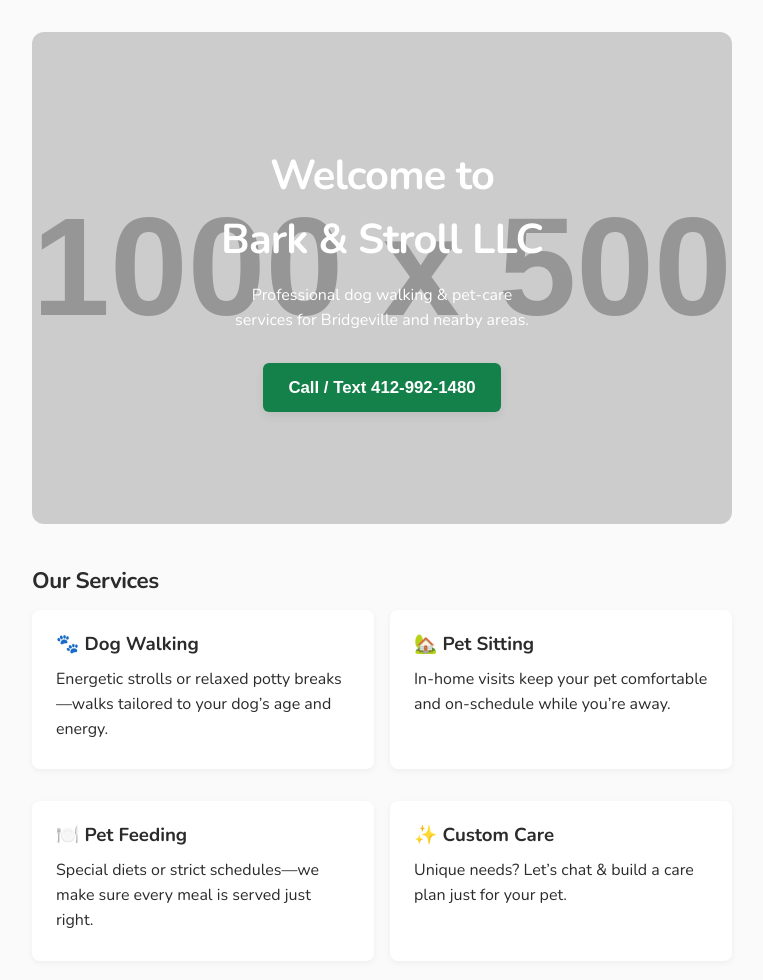
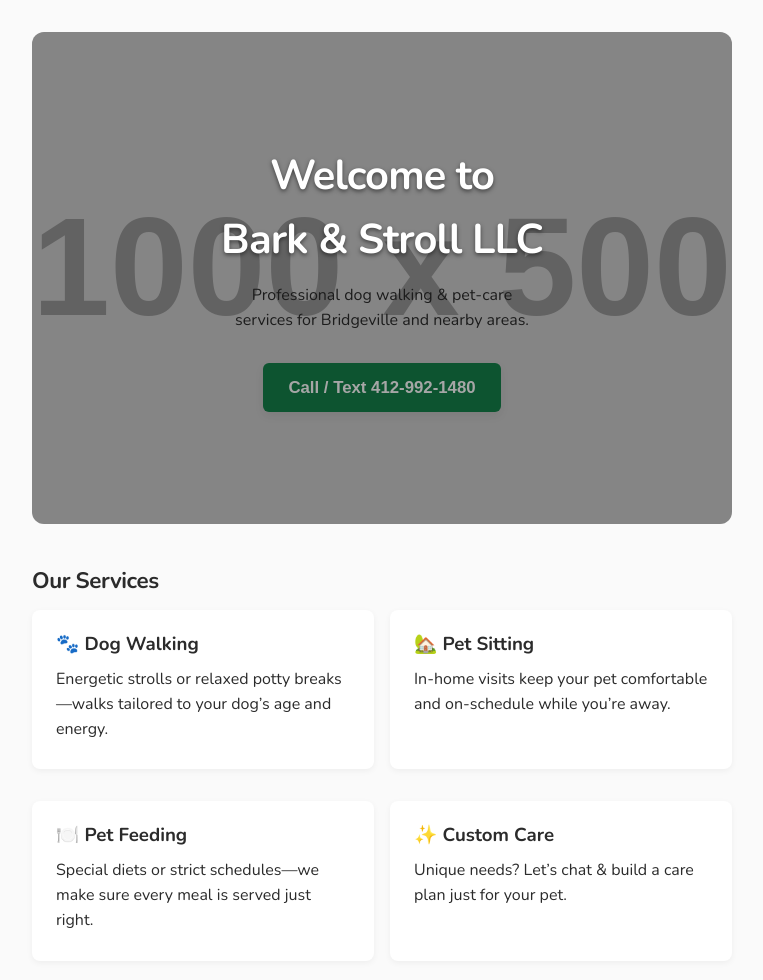
Before and after one commit to pghcham1990/Bbarkstroll-site, a plain HTML site: page index.html in a window 1280 px wide. Shown: the top 980 px of the page, without its empty margins (258-1021 px from the left). Drawn offline with nearby package versions, Linux system fonts and the light colour scheme; placeholder pictures from the web are drawn by us.

Commit message:
Update index.html

```diff
--- a/index.html
+++ b/index.html
@@ -1,10 +1,9 @@
-<!---- paste this over your current index.html -->
 <!doctype html>
 <html lang="en">
 <head>
 <meta charset="utf-8">
 <meta name="viewport" content="width=device-width,initial-scale=1">
-<title>Bark & Stroll LLC – Bridgeville, PA</title>
+<title>Bark &amp; Stroll LLC – Bridgeville, PA</title>
 
 <link href="https://fonts.googleapis.com/css2?family=Nunito:wght@400;700&display=swap" rel="stylesheet">
 
@@ -30,11 +29,24 @@ button.cta{
 button.cta:hover{background:#0f6236;}
 .wrapper{width:min(92%,700px); margin-inline:auto; padding:2rem 0;}
 section{margin-top:2.5rem;}
-.hero{background:url('https://placehold.co/1000x500?text=Bark+%26+Stroll') center/cover no-repeat;
-       padding:6rem 1rem 6rem; border-radius:12px; color:#fff; text-align:center;}
-.hero h1{color:#fff;}
-.services article{background:#fff; border-radius:8px; padding:1.25rem 1.5rem; margin-bottom:1rem;
-                  box-shadow:0 2px 6px rgba(0,0,0,.05);}
+.hero{
+  position:relative; overflow:hidden;
+  background:url('https://placehold.co/1000x500?text=Bark+%26+Stroll') center/cover no-repeat;
+  padding:6rem 1rem 6rem; border-radius:12px; text-align:center;
+}
+.hero::before{          /* translucent veil for better contrast */
+  content:""; position:absolute; inset:0;
+  background:rgba(0,0,0,.35);   /* 35 % black */
+}
+.hero h1{
+  position:relative;   /* keep headline above veil */
+  color:#fff;
+  text-shadow:0 2px 4px rgba(0,0,0,.5);
+}
+.services article{
+  background:#fff; border-radius:8px; padding:1.25rem 1.5rem; margin-bottom:1rem;
+  box-shadow:0 2px 6px rgba(0,0,0,.05);
+}
 footer{margin-top:auto; text-align:center; font-size:.85rem; color:#6d6d6d; padding:1.5rem 0;}
 @media(min-width:600px){
   .services-grid{display:grid; grid-template-columns:1fr 1fr; gap:1rem;}
@@ -81,8 +93,8 @@ footer{margin-top:auto; text-align:center; font-size:.85rem; color:#6d6d6d; padd
     <h2>Contact &amp; Social</h2>
     <p>Email: <a href="mailto:info@barkstroll.com">info@barkstroll.com</a><br>
        Phone / Text: <a href="tel:14129921480">412-992-1480</a><br>
-       Facebook: <a href="https://m.facebook.com/p/Bridgeville-Bark-Stroll-61567436138987/" target="_blank" rel="noopener">
-         Bridgeville&nbsp;Bark&nbsp;&amp;&nbsp;Stroll</a><br>
+       Facebook: <a href="https://m.facebook.com/p/Bridgeville-Bark-Stroll-61567436138987/"
+         target="_blank" rel="noopener">Bridgeville&nbsp;Bark&nbsp;&amp;&nbsp;Stroll</a><br>
        Google&nbsp;Maps&nbsp;|&nbsp;Reviews: <a href="https://maps.app.goo.gl/zNLLyYJJ37fpXMNR7?g_st=ic"
          target="_blank" rel="noopener">Open in Maps</a>
     </p>
```
